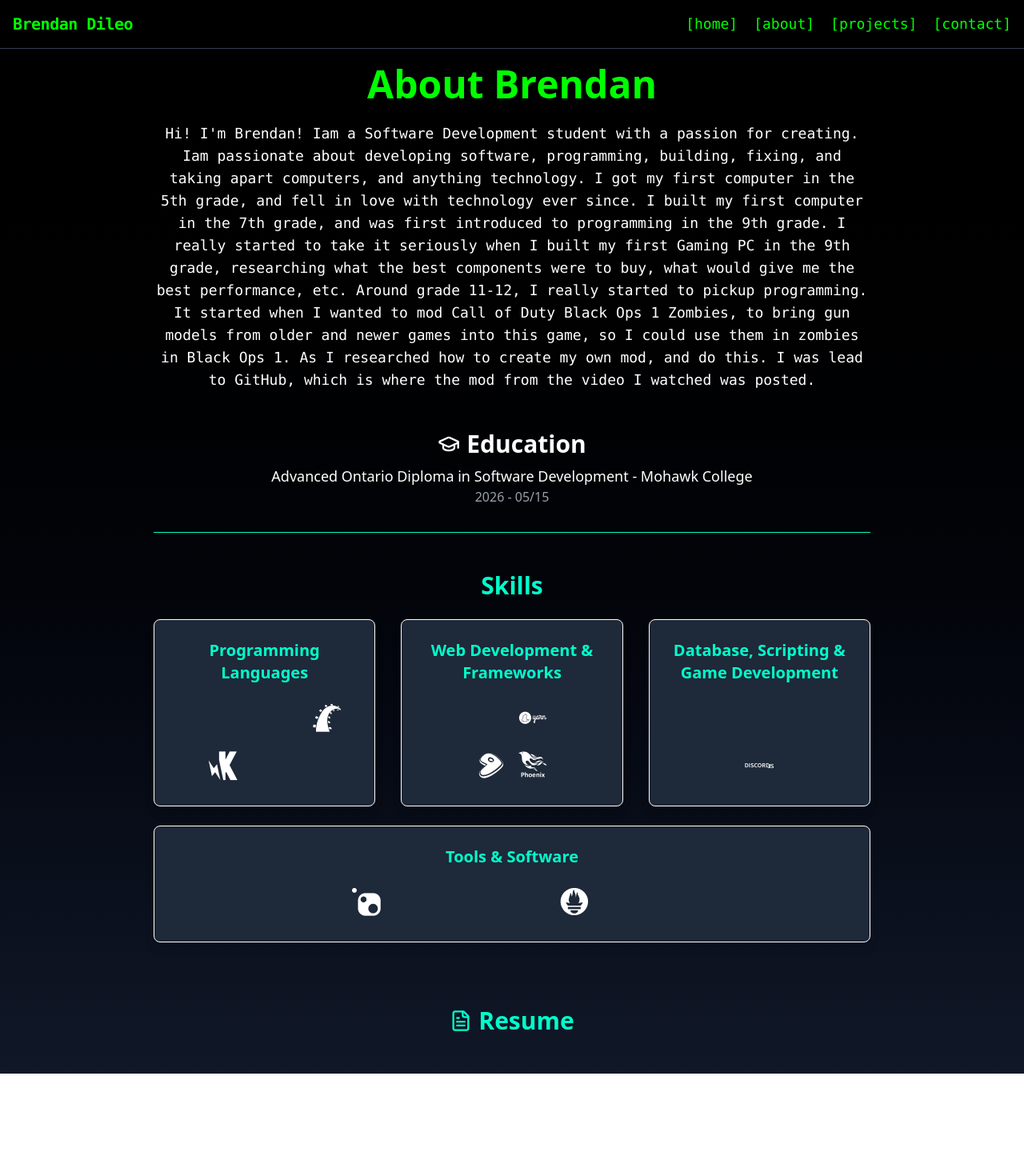
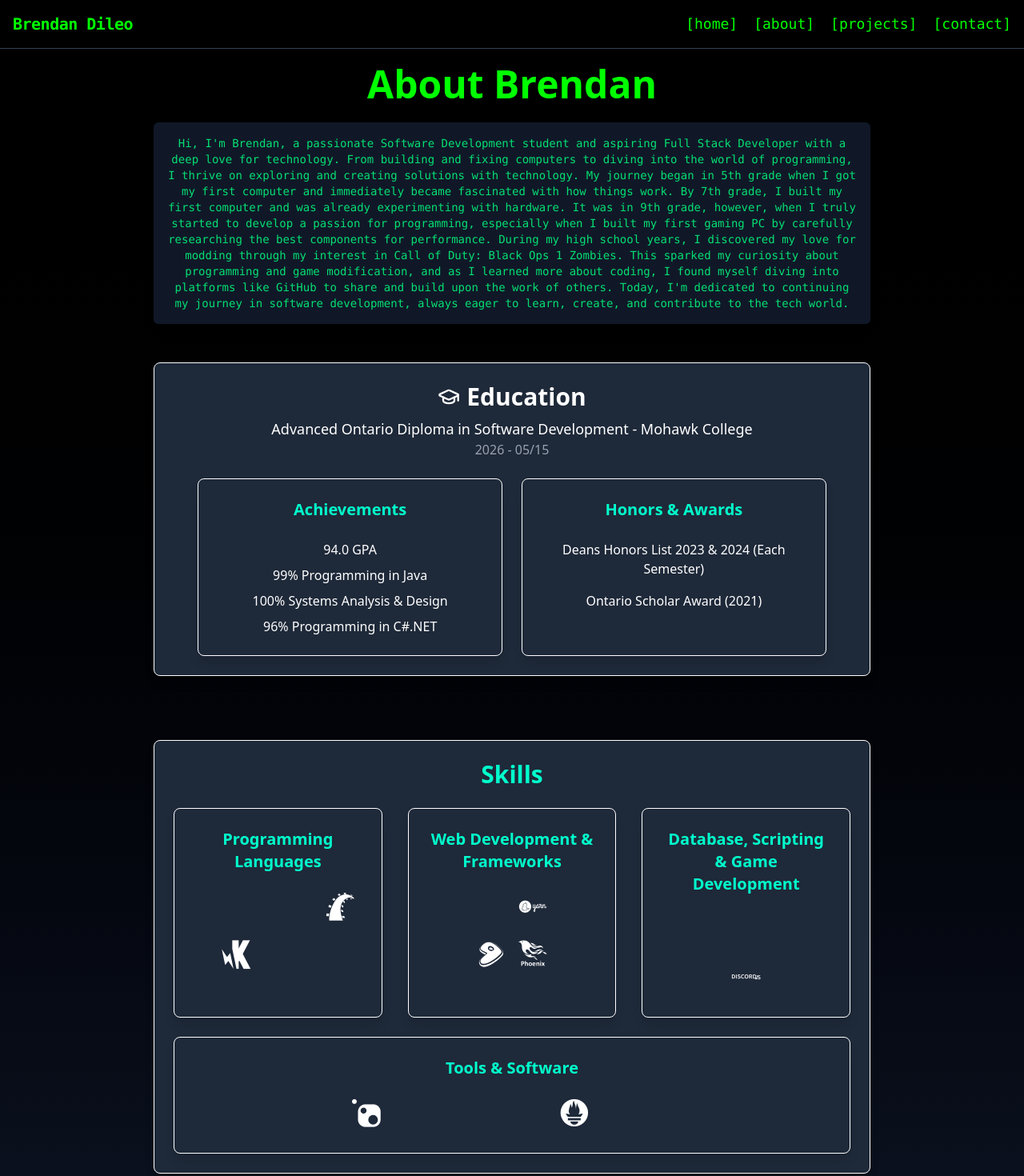
Before and after one commit to brendanddev/brendans-website, a React (Vite) app: page /about in a window 1280 px wide. Shown: the top 1470 px of the page at 80% size. Before the commit the page ends 1342 px from the top, so only its background shows below. Built offline with nearby package versions, Linux system fonts and the light colour scheme.

Commit message:
Commit #46 (Test) - Added the fucntionality for being able to download the resume, Test for now

```diff
--- a/src/pages/About.jsx
+++ b/src/pages/About.jsx
@@ -1,3 +1,5 @@
+
+
 // About.jsx
 // Brendan Dileo
 
@@ -9,29 +11,23 @@ const About = () => {
       <div className="relative z-10 w-full max-w-4xl text-center">
         <h1 className="text-5xl font-bold text-[#00ff00] mt-5 mb-6">About Brendan</h1>
 
-        {/* Summary */}
         <section className="w-full mb-12">
-          <p className="text-lg font-mono mt-2">
-            Hi! I'm Brendan!
-            Iam a Software Development student with a passion for creating.
-            Iam passionate about developing software, programming, building, fixing, and taking apart computers, and anything technology.
-
-            I got my first computer in the 5th grade, and fell in love with technology ever since.
-            I built my first computer in the 7th grade, and was first introduced to programming in the 9th grade.
-
-            I really started to take it seriously when I built my first Gaming PC in the 9th grade,
-            researching what the best components were to buy, what would give me the best performance, etc.
-
-            Around grade 11-12, I really started to pickup programming.
-            It started when I wanted to mod Call of Duty Black Ops 1 Zombies, to bring gun models from
-            older and newer games into this game, so I could use them in zombies in Black Ops 1.
-            As I researched how to create my own mod, and do this. I was lead to GitHub, which is where
-            the mod from the video I watched was posted.
+         <p className="bg-gray-900 text-sm text-green-400 p-4 rounded-md shadow-lg font-mono overflow-x-auto">
+            {`Hi, I'm Brendan, a passionate Software Development student and aspiring Full Stack Developer with a deep love for technology.
+            From building and fixing computers to diving into the world of programming, I thrive on exploring and creating solutions with technology.
+            My journey began in 5th grade when I got my first computer and immediately became fascinated with how things work. By 7th grade, I built
+            my first computer and was already experimenting with hardware. It was in 9th grade, however, when I truly started to develop a passion
+            for programming, especially when I built my first gaming PC by carefully researching the best components for performance. During my high
+            school years, I discovered my love for modding through my interest in Call of Duty: Black Ops 1 Zombies. This sparked my curiosity about
+            programming and game modification, and as I learned more about coding, I found myself diving into platforms like GitHub to share and build
+            upon the work of others. Today, I'm dedicated to continuing my journey in software development, always eager to learn, create, and contribute
+            to the tech world.`}
           </p>
         </section>
 
-        {/* Education */}
-        <section className="w-full mb-12 border-b border-[#00ffcc] pb-8">
+
+        <section className="w-full mb-12 border-[#00ffcc] pb-8">
+          <div className="w-full p-6 border rounded-lg shadow-lg bg-gray-800">
             <h2 className="text-3xl font-semibold flex items-center justify-center gap-2">
               <GraduationCap size={28} /> Education
             </h2>
@@ -39,10 +35,38 @@ const About = () => {
               Advanced Ontario Diploma in Software Development - Mohawk College
             </p>
             <p className="text-gray-400">2026 - 05/15</p>
+
+            <div className="flex flex-wrap justify-center gap-6 mt-6">
+
+              <div className="w-[45%] p-6 border rounded-lg shadow-lg bg-gray-800">
+                <h3 className="text-xl font-semibold text-[#00ffcc]">Achievements</h3>
+                <br />
+                <div className="flex justify-center flex-wrap gap-4">
+                  <div className="flex flex-col items-center gap-2">
+                    <p>94.0 GPA</p>
+                    <p>99% Programming in Java</p>
+                    <p>100% Systems Analysis & Design</p>
+                    <p>96% Programming in C#.NET</p>
+                  </div>
+                </div>
+              </div>
+
+              <div className="w-[45%] p-6 border rounded-lg shadow-lg bg-gray-800">
+                <h3 className="text-xl font-semibold text-[#00ffcc]">Honors & Awards</h3>
+                <br />
+                <div className="flex justify-center flex-wrap gap-4">
+                  <p>Deans Honors List 2023 & 2024 (Each Semester)</p>
+                  <p>Ontario Scholar Award (2021)</p>
+                </div>
+              </div>
+
+            </div>
+          </div>
         </section>
 
+
         {/* Skills */}
-        <section className="w-full mb-12 pb-8">
+        <section className="w-full mb-12 p-6 border rounded-lg shadow-lg bg-gray-800">
           <h2 className="text-3xl font-semibold text-[#00ffcc]">Skills</h2>
           <div className="mt-6 grid grid-cols-1 sm:grid-cols-2 lg:grid-cols-3 gap-8">
 
@@ -58,6 +82,7 @@ const About = () => {
                 <i className="devicon-php-plain text-4xl mb-2" />
                 <i className="devicon-swift-plain text-4xl mb-2" />
               </div>
+
             </div>
 
             <div className="text-center p-6 border rounded-lg shadow-lg bg-gray-800">
@@ -71,6 +96,7 @@ const About = () => {
                 <i className="devicon-html5-plain text-4xl mb-2" />
                 <i className="devicon-css3-plain text-4xl mb-2" />
               </div>
+
             </div>
 
             <div className="text-center p-6 border rounded-lg shadow-lg bg-gray-800">
@@ -83,7 +109,9 @@ const About = () => {
                 <i className="devicon-unity-plain text-4xl mb-2" />
                 <i className="devicon-godot-plain text-4xl mb-2" />
               </div>
+
             </div>
+
           </div>
 
           <div className="mt-6 grid grid-cols-1 sm:grid-cols-2 lg:grid-cols-3 gap-8">
@@ -100,17 +128,29 @@ const About = () => {
                 <i className="devicon-xcode-plain text-4xl mb-2" />
                 <i className="devicon-linux-plain text-4xl mb-2" />
               </div>
+
             </div>
+
           </div>
+
         </section>
 
-        {/* Resume ... Need to add download link?*/}
-        <section className="w-full mb-12">
+        <section className="w-full mb-12 p-6 border rounded-lg shadow-lg bg-gray-800">
+
           <h2 className="text-3xl font-semibold text-[#00ffcc] flex items-center justify-center gap-2">
             <FileText size={28} /> Resume
           </h2>
+
+          <p className="text-lg mt-2 text-gray-300">Click below to download my resume.</p>
+          <a
+            href="/Test-Resume.pdf"
+            download="Test-Resume.pdf"
+            className="mt-4 inline-block px-6 py-3 text-lg font-semibold text-white bg-[#00ffcc] rounded-lg hover:bg-[#00ddaa] transition"
+          >Download resume</a>
         </section>
+
       </div>
+
     </div>
   );
 };
--- a/src/pages/Home.jsx
+++ b/src/pages/Home.jsx
@@ -1,3 +1,5 @@
+
+
 // Home.jsx
 // Brendan Dileo
 
@@ -51,7 +53,7 @@ const Home = () => {
         let response = "";                                      // Terminal response based on input
         switch(command.toLowerCase()) {
             case "help":
-                response = (                                    // NEEDED JSX ***
+                response = (
                     <div className="flex">
                         <span className="text-white">Help Case</span>
                     </div>
@@ -64,7 +66,7 @@ const Home = () => {
                     </div>
                 );
                 break;
-            case "about":
+            case "about":                                       // to implement..
                 break;
             case "projects":
                 break;
@@ -93,6 +95,7 @@ const Home = () => {
             <h1 className="text-5xl font-bold text-[#00ff00] mt-5 mb-6">Brendan's Website</h1>
 
             <div className="w-3/5 text-lg text-[#00ff00] text-center font-mono mb-6">
+                {/* ReactTyped to simulate typing */}
                 <ReactTyped
                     strings={[
                         "Welcome to my website! Checkout the terminal by entering a command!",
@@ -109,18 +112,20 @@ const Home = () => {
 
                 {/* Terminal Header Container */}
                 <div className="h-8 bg-gray-800 flex items-center justify-center relative text-white text-sm font-bold">
+
                     {/* Header Buttons */}
                     <div className="absolute left-4 flex gap-2">
                         <div className="w-3 h-3 bg-red-500 rounded-full"></div>
                         <div className="w-3 h-3 bg-yellow-500 rounded-full"></div>
                         <div className="w-3 h-3 bg-green-500 rounded-full"></div>
                     </div>
+
                     {/* Header text */}
                     <span className="text-center w-full">brendans@website-terminal: ~</span>
                 </div>
 
                 {/* Terminal Body */}
-                <div className="flex-1 p-3 text-white overflow-y-auto">    {/* NEEDED TO RESPOND WITH OUTPUT STATE *** */}
+                <div className="flex-1 p-3 text-white overflow-y-auto">
                     {output}
                 </div>
 
--- a/src/pages/Projects.jsx
+++ b/src/pages/Projects.jsx
@@ -14,7 +14,7 @@ const projects = [
     },
     {
         title: "Black Ops 3 Mod Menu",
-        desc: "A mod menu for Call of Duty: Black Ops 3, built in GSC. Allows various gameplay customizations.",
+        desc: "A mod menu for Call of Duty: Black Ops 3, built in GSC (Game Script Code). Allows various gameplay customizations.",
         icons: ["devicon-cplusplus-plain"],
         extraIcon: (
             <div style={{ display: "flex", gap: "5px", alignItems: "center" }}>
@@ -55,7 +55,14 @@ const Projects = () => {
     return (
         <div className="w-full min-h-screen bg-gray-900 flex flex-col items-center relative">
             <h1 className="text-6xl font-bold text-[#00ff00] mt-5 mb-6">Brendan's Projects</h1>
-            <h3 className="text-white mb-6">Here are a few personal projects I have worked on:</h3>
+
+            <section className="w-2/4 mb-12">
+                <p className="bg-black text-sm text-green-400 p-4 rounded-md shadow-lg font-mono overflow-x-auto">
+                    {`Over the last few years I have worked on several different projects, between assignments
+                        for school, personal projects to help my learning, or passion projects. Below are a few
+                        with brief descriptions of the projects, the tech stack used, and a link to the project.`}
+                </p>
+            </section>
 
             <div className="grid md:grid-cols-3 gap-6 p-6">
                 {projects.map((project, index) => (
```
Also changed, not shown: 1 other file (tests, documents, lock files or other folders). Lines whose indentation alone changed are shown as unchanged.
